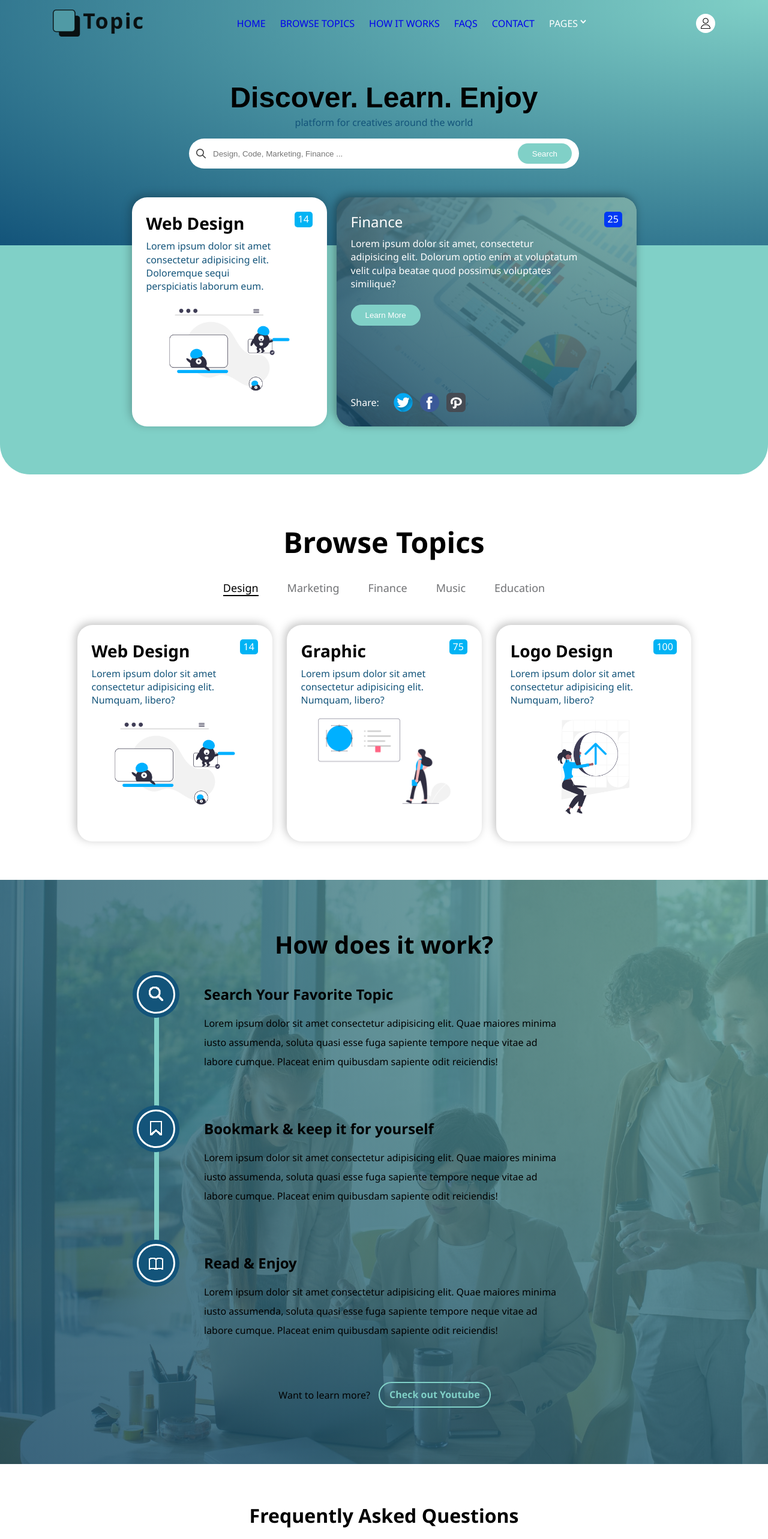
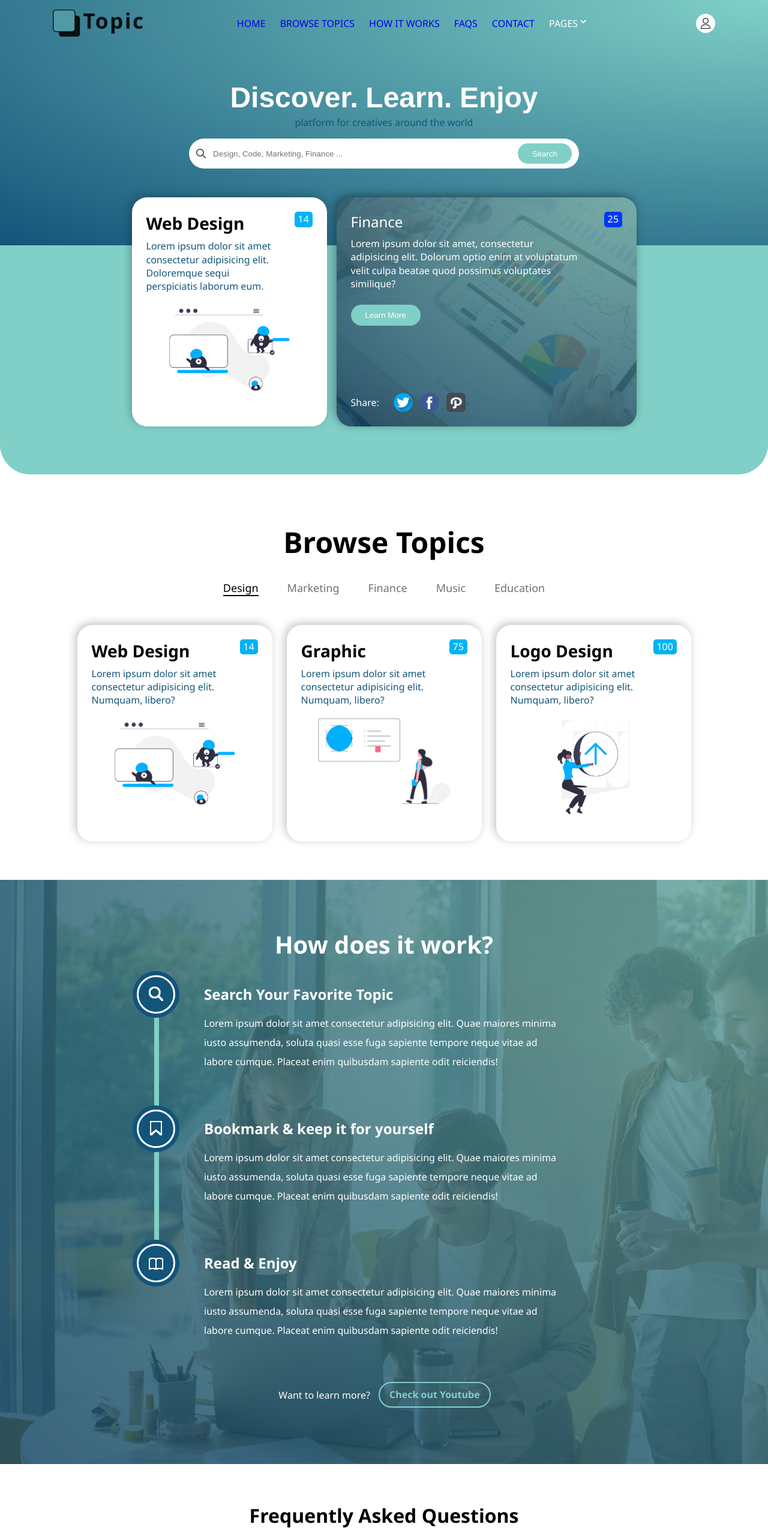
Before and after one commit to smajewski1980/dev_practice_topic, a React (Vite) app: page / in a window 1280 px wide. Shown: the top 2566 px of the page at 60% size. Built offline with nearby package versions, Linux system fonts and the light colour scheme.

Commit message:
noticed and changed font color for hero heading and how section

```diff
--- a/src/App.css
+++ b/src/App.css
@@ -33,9 +33,6 @@ img {
 
 body {
   font-family: var(--body-font-family);
-
-  /* for testing */
-  min-height: 3000px;
 }
 
 a {
--- a/src/components/Footer/Footer.module.css
+++ b/src/components/Footer/Footer.module.css
@@ -1,12 +1,11 @@
 .footer {
   display: flex;
-  justify-content: space-between;
+  justify-content: space-around;
   padding-inline: 5rem;
   align-items: start;
   padding-block: 5rem;
   position: relative;
   background: white;
-  /* clip-path: polygon(0% 0%, 100% 0%, 100% 50%, 85% 98%, 0% 98%); */
 
   &::before {
     content: "";
@@ -14,7 +13,6 @@
     inset: 0;
     background-color: var(--secondary-color);
     clip-path: polygon(0% 98%, 90% 98%, 100% 55%, 100% 100%, 0% 100%);
-    /* z-index: -1; */
   }
 
   img {
--- a/src/components/Hero/Hero.module.css
+++ b/src/components/Hero/Hero.module.css
@@ -1,6 +1,7 @@
 .sectionHero {
   background-color: var(--secondary-color);
   border-radius: 0 0 50px 50px;
+  color: white;
 
   .heroInputSection {
     padding-block: 8rem;
--- a/src/components/How/How.module.css
+++ b/src/components/How/How.module.css
@@ -2,6 +2,7 @@
   margin-block-start: 4rem;
   padding-block: 5rem 6rem;
   position: relative;
+  color: white;
 
   .howHeading {
     text-align: center;
```
